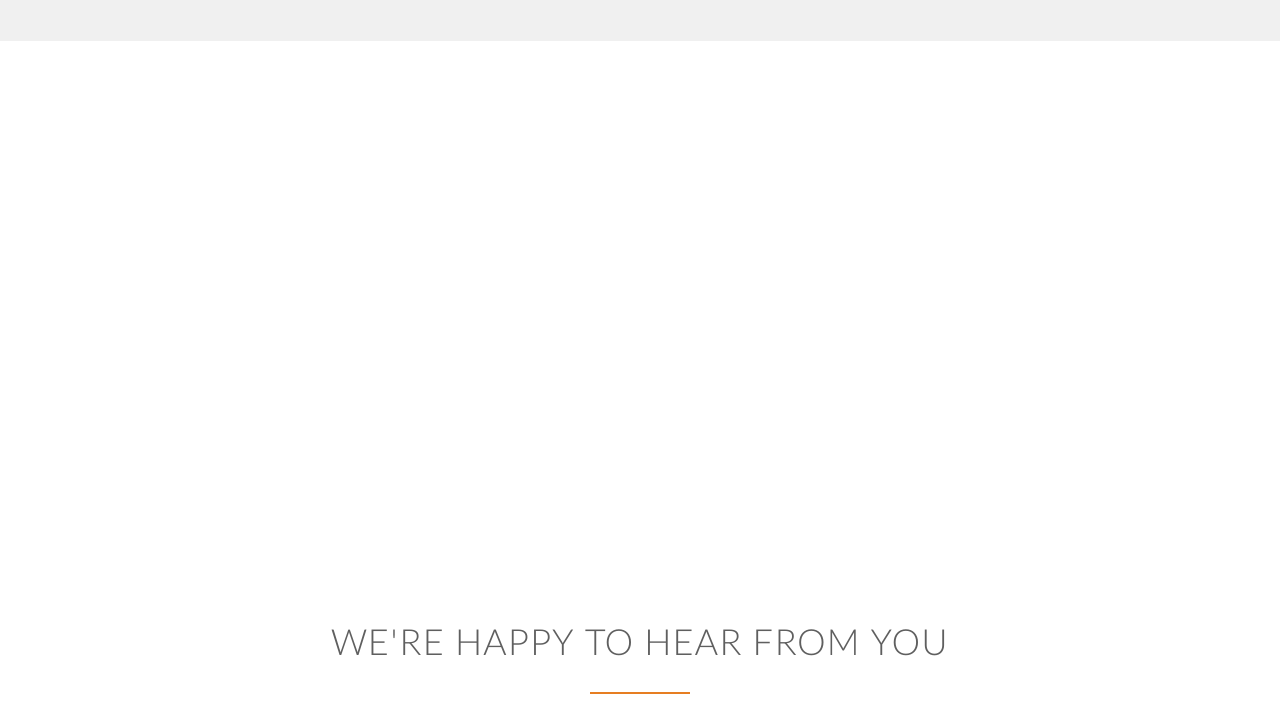
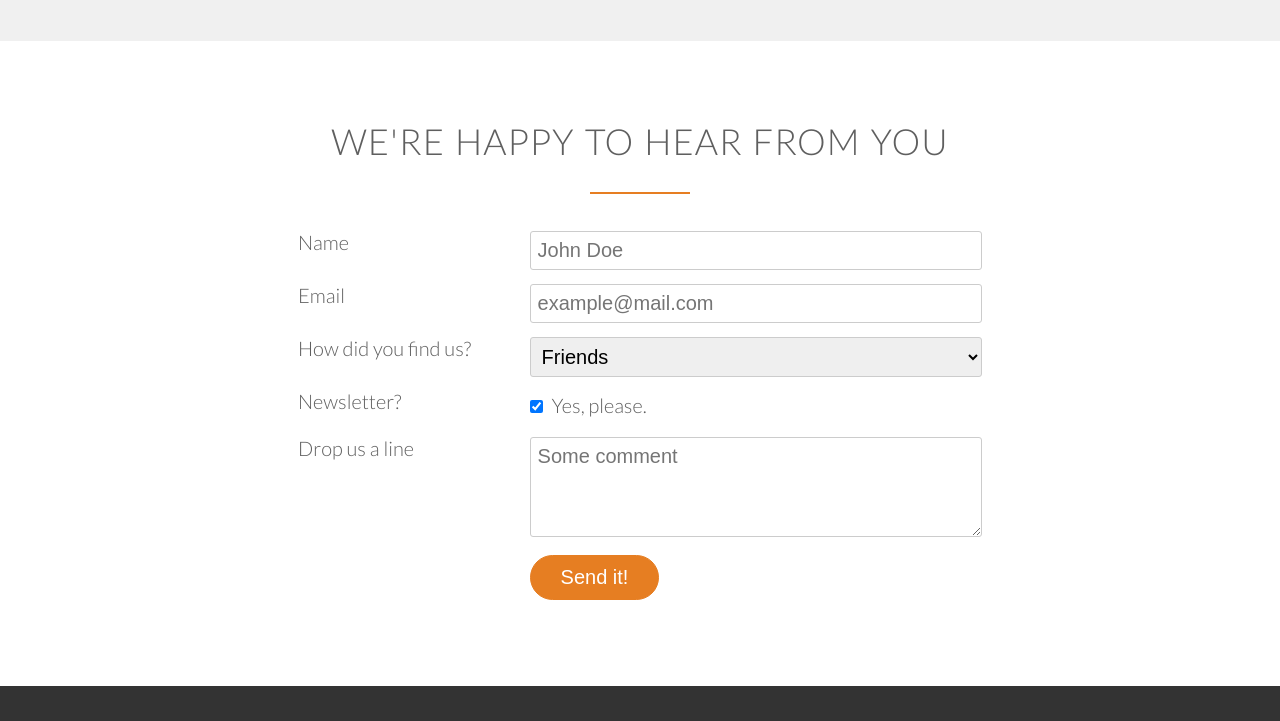
Before and after one commit to AntiStrike12/antistrike12.github.io, a plain HTML site: page index.html in a window 1280 px wide. Shown: the part 4610-5331 px from the top of the page. Drawn offline with nearby package versions, Linux system fonts and the light colour scheme; some packages are replaced by stand-ins of ours; files whose address does not match are found by name.

Commit message:
Removed uncompleted map div

```diff
--- a/index.html
+++ b/index.html
@@ -363,8 +363,6 @@
 
         <section class="section-form js--Form" id="form"> <!-- SECTION 7 : FORM -->
 
-            <div id="map" class="map"></div>
-
             <div class="row">
                 <h2>We're happy to hear from you</h2>
             </div>
```
